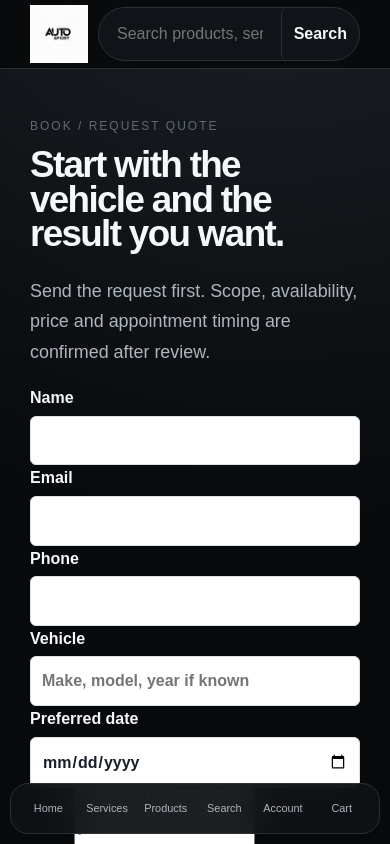
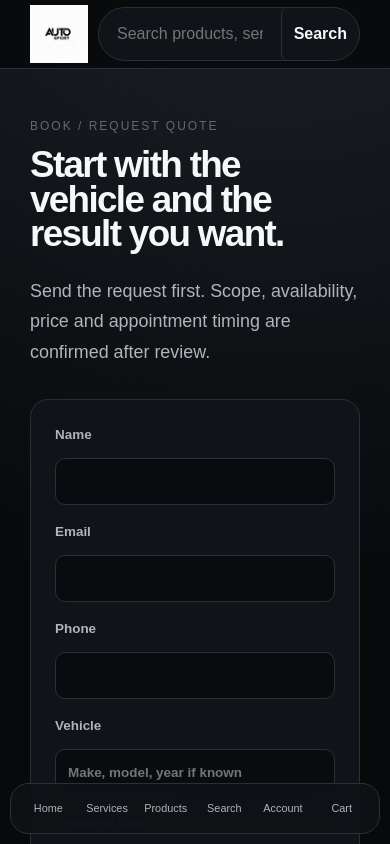
Before and after one commit to autosportcarcare-design/-auto-sports-car-care, a Next.js app in the folder apps/storefront/: page /book in a window 390 px wide. Shown: the top 844 px of the page. Built offline with nearby package versions, Linux system fonts and the light colour scheme.

Commit message:
feat: style booking enquiry flow

```diff
--- a/apps/storefront/app/globals.css
+++ b/apps/storefront/app/globals.css
@@ -346,3 +346,5 @@ html,body{overflow-x:hidden}body{background:radial-gradient(circle at 70% -10%,#
 @media(max-width:520px){.service-rail{grid-template-columns:1fr}.cinematic-hero{border-radius:20px}}
 
 .catalog-filter{display:flex;gap:10px;max-width:720px;margin:28px 0}.catalog-filter input{flex:1;min-width:0;background:var(--as-panel);border:1px solid var(--as-line);border-radius:999px;color:inherit;padding:13px 18px}.product-card{border-color:var(--as-line)!important;background:linear-gradient(160deg,#15191e,#0b0e11)!important;transition:transform .2s ease,border-color .2s ease}.product-card:hover{transform:translateY(-3px);border-color:#4b525b!important}.product-card h3{line-height:1.2}.product-image{background:#0a0c0e!important;border-radius:12px;overflow:hidden}
+
+.enquiry-form{max-width:820px;margin:32px 0;padding:24px;border:1px solid var(--as-line);border-radius:var(--as-radius);background:var(--as-panel)}.form-grid{display:grid;grid-template-columns:1fr 1fr;gap:16px}.form-grid label{display:grid;gap:7px;color:var(--as-muted);font-size:.84rem}.form-grid input,.form-grid textarea{width:100%;box-sizing:border-box;border:1px solid var(--as-line);border-radius:10px;background:#090b0e;color:#fff;padding:12px}.form-grid .wide{grid-column:1/-1}.form-note{color:var(--as-muted);font-size:.86rem}@media(max-width:650px){.form-grid{grid-template-columns:1fr}.form-grid .wide{grid-column:auto}}
```
